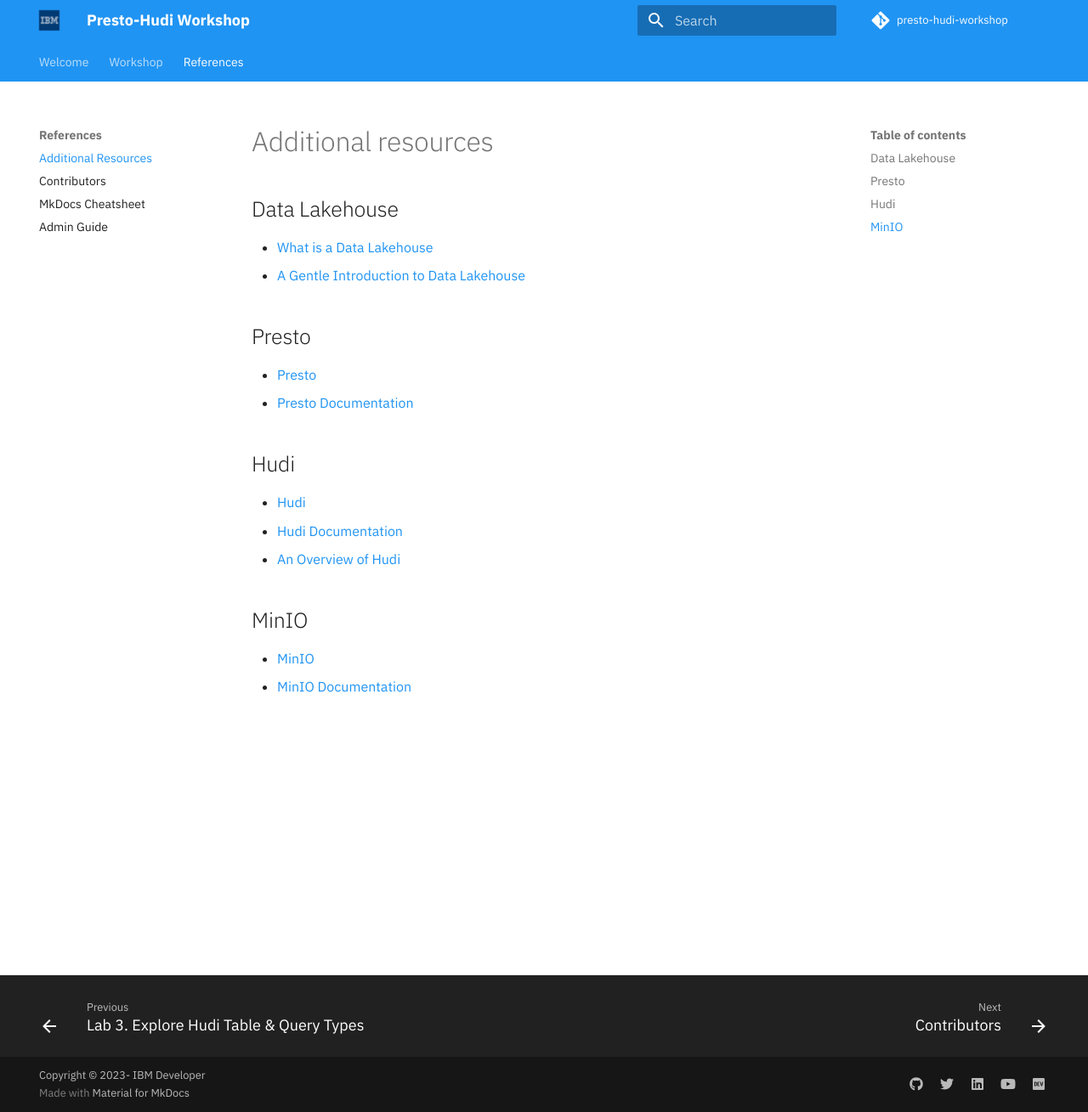
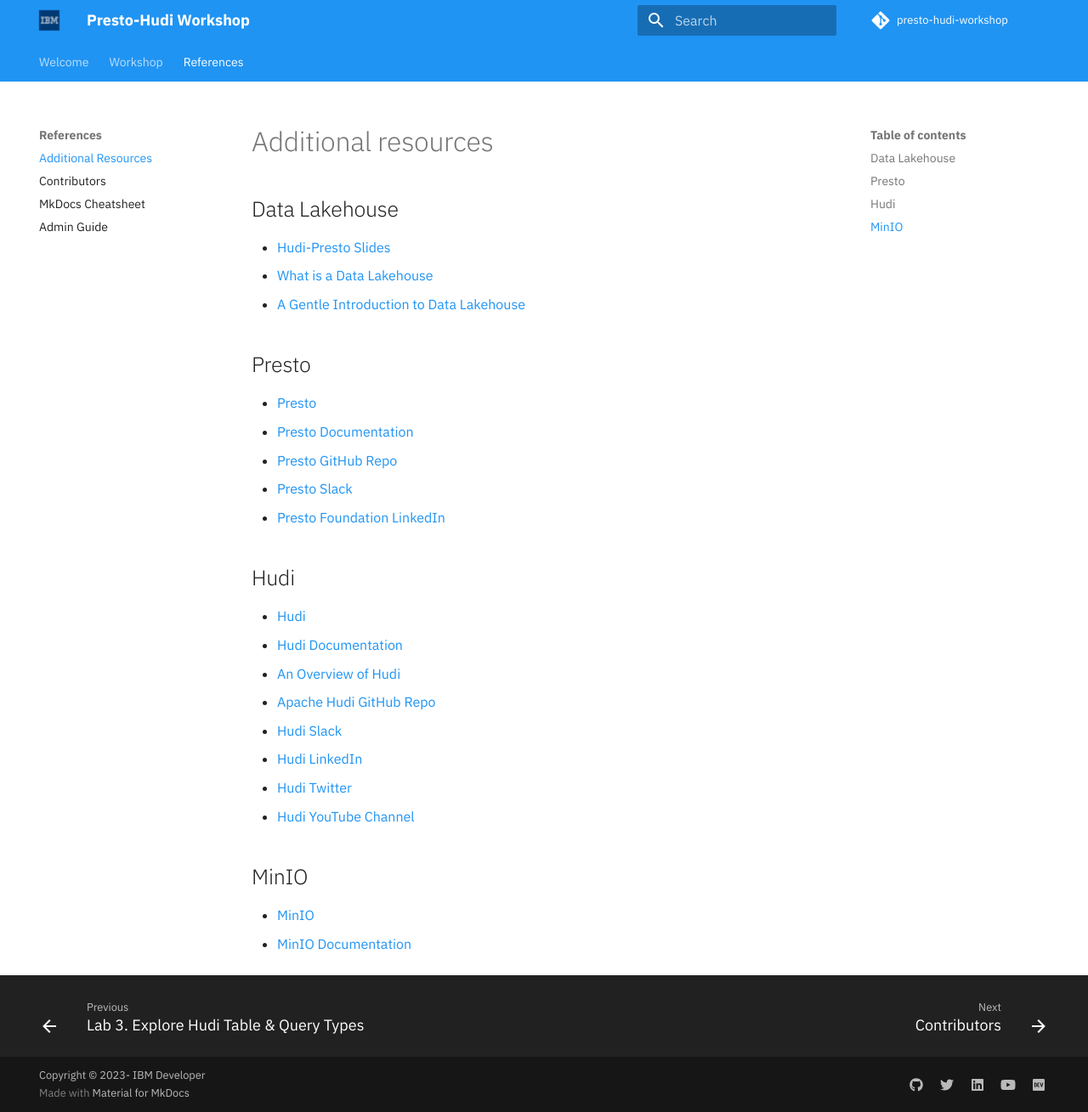
Before and after one commit to IBM/presto-hudi-workshop, an MkDocs documentation site: the page built from docs/resources/RESOURCES.md, in a window 1280 px wide and 1309 px high. Shown: the whole window at 85% size. Built offline with MkDocs 1.6.1 and Material for MkDocs 9.7.7, drawn with Linux system fonts in a browser that asks for light colours; comment, search, counter and statistics services are not loaded.

Commit message:
Add links to resources tab (#13)
Signed-off-by: kiersten-stokes <kierstenstokes@gmail.com>

```diff
--- a/docs/resources/RESOURCES.md
+++ b/docs/resources/RESOURCES.md
@@ -2,6 +2,7 @@
 
 ## Data Lakehouse
 
+* [Hudi-Presto Slides](https://docs.google.com/presentation/d/1aqN8LhP-lH2ekMIgtMfINVR3PGuHN9B_2hzBhbEvR5o/edit?usp=sharing)
 * [What is a Data Lakehouse](https://www.ibm.com/topics/data-lakehouse#:~:text=A%20data%20lakehouse%20is%20a,in%20their%20ability%20to%20scale.)
 * [A Gentle Introduction to Data Lakehouse](https://towardsdatascience.com/a-gentle-introduction-to-data-lakehouse-fc0f131f90ff)
 
@@ -9,12 +10,20 @@
 
 * [Presto](https://prestodb.io/)
 * [Presto Documentation](https://prestodb.io/docs/current/)
+* [Presto GitHub Repo](https://github.com/prestodb/presto/tree/master)
+* [Presto Slack](https://communityinviter.com/apps/prestodb/prestodb)
+* [Presto Foundation LinkedIn](https://www.linkedin.com/company/presto-foundation/)
 
 ## Hudi
 
 * [Hudi](https://hudi.apache.org/)
 * [Hudi Documentation](https://hudi.apache.org/docs/overview)
 * [An Overview of Hudi](https://www.onehouse.ai/blog/apache-hudi-the-open-data-lakehouse-platform-we-need)
+* [Apache Hudi GitHub Repo](https://github.com/apache/hudi/)
+* [Hudi Slack](https://join.slack.com/t/apache-hudi/shared_invite/zt-33fabmxb7-Q7QSUtNOHYCwUdYM8LbauA)
+* [Hudi LinkedIn](https://www.linkedin.com/company/apache-hudi/posts/?feedView=all&viewAsMember=true)
+* [Hudi Twitter](https://communityinviter.com/apps/prestodb/prestodb)
+* [Hudi YouTube Channel](https://www.youtube.com/channel/UCs7AhE0BWaEPZSChrBR-Muw)
 
 ## MinIO
 
```
Also changed, not shown: docs/lab-3/README.md (+1 -1 lines).
